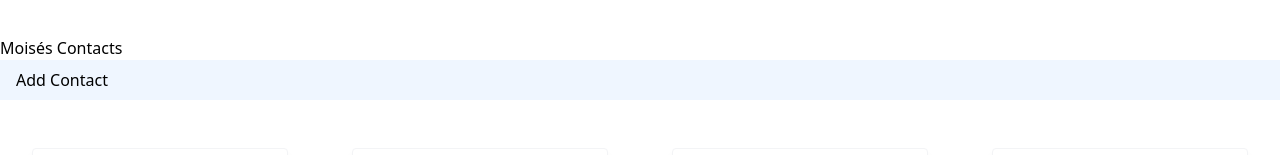
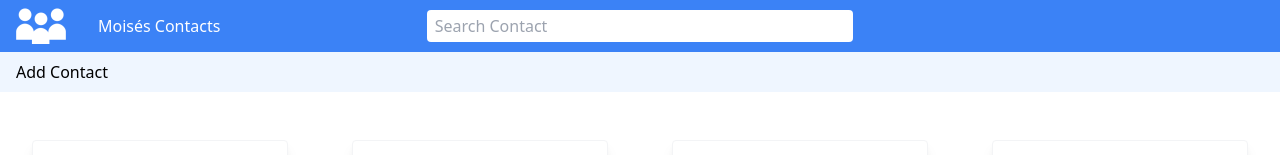
Before and after one commit to moises-cp/demo-contact-list-react, a React (Create React App) app: page / in a window 1280 px wide. Shown: the top 155 px of the page. Built offline with nearby package versions, Linux system fonts and the light colour scheme; grey boxes are pictures that could not be loaded.

Commit message:
updated part of App.tsx markup and styles

```diff
--- a/src/App.tsx
+++ b/src/App.tsx
@@ -284,16 +284,20 @@ const App = () => {
   }
 
   return (
-    <div className="App">
-      <header>
-        <h1 className={hasError ? 'color-bg-danger' : ''}>
-          <div>
+    <div className="min-h-screen">
+      <header className="flex bg-blue-500 items-center py-2">
+          <div className="flex items-center pl-4 w-2/6">
             <img src={IconPeople} alt='Icon of People' />
-            Moisés Contacts
+            <span className="ml-8 text-white">Moisés Contacts</span>
           </div>
-        </h1>
+
+          <div className="w-2/6">
+            <input className="outline-none px-2 py-1 rounded text-gray-700 w-full" type="search" placeholder="Search Contact" />
+          </div>
+
+          <div className="w-2/6"></div>
       </header>
-      <main>
+      <main className="flex">
         <Contacts
           contacts={contacts}
           hasErrors={hasError}
@@ -302,7 +306,7 @@ const App = () => {
           selectedContactId={selectedContact?.id}
           switchSelectedContact={switchSelectedContact}
         />
-        <Details
+        {/* <Details
           hasErrors={hasError}
           isEdited={isEdited}
           isOpenDetails={isOpenDetails}
@@ -314,18 +318,18 @@ const App = () => {
           selectedContact={selectedContact}
           updateFirstName={handleFirstNameUpdate}
           updateLastName={handleLastNameUpdate}
-          />
-        <ToastNotification
+          /> */}
+        {/* <ToastNotification
           id={toastNotification ? toastNotification.id : 0}
           message={toastNotification ? toastNotification.message : ''}
-        />
-        {alertIsVisible &&
+        /> */}
+        {/* {alertIsVisible &&
           <AlertNotification
             closeAlert={closeAlert}
             questionForUser={alertQuestion}
             proceedFuntions={alertProceedFunctions}
           />
-        }
+        } */}
       </main>
     </div>
   );
```
